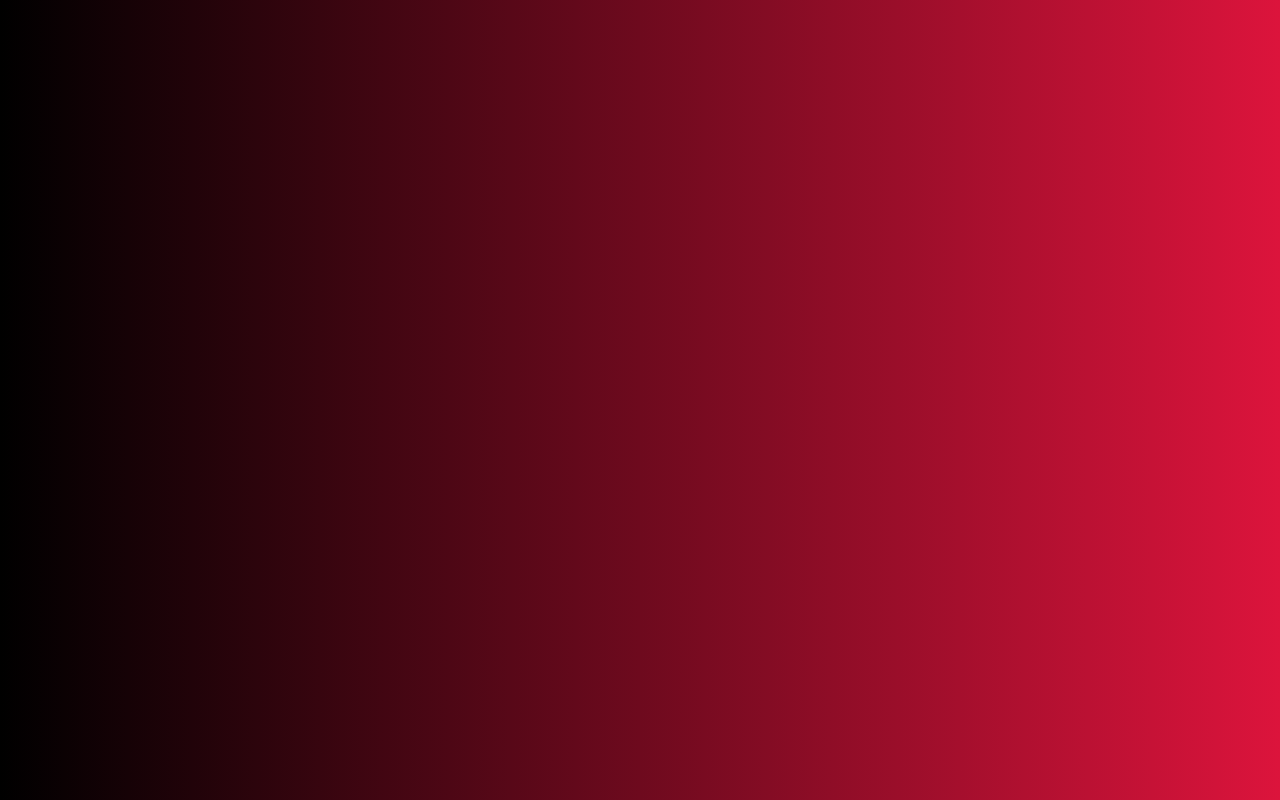
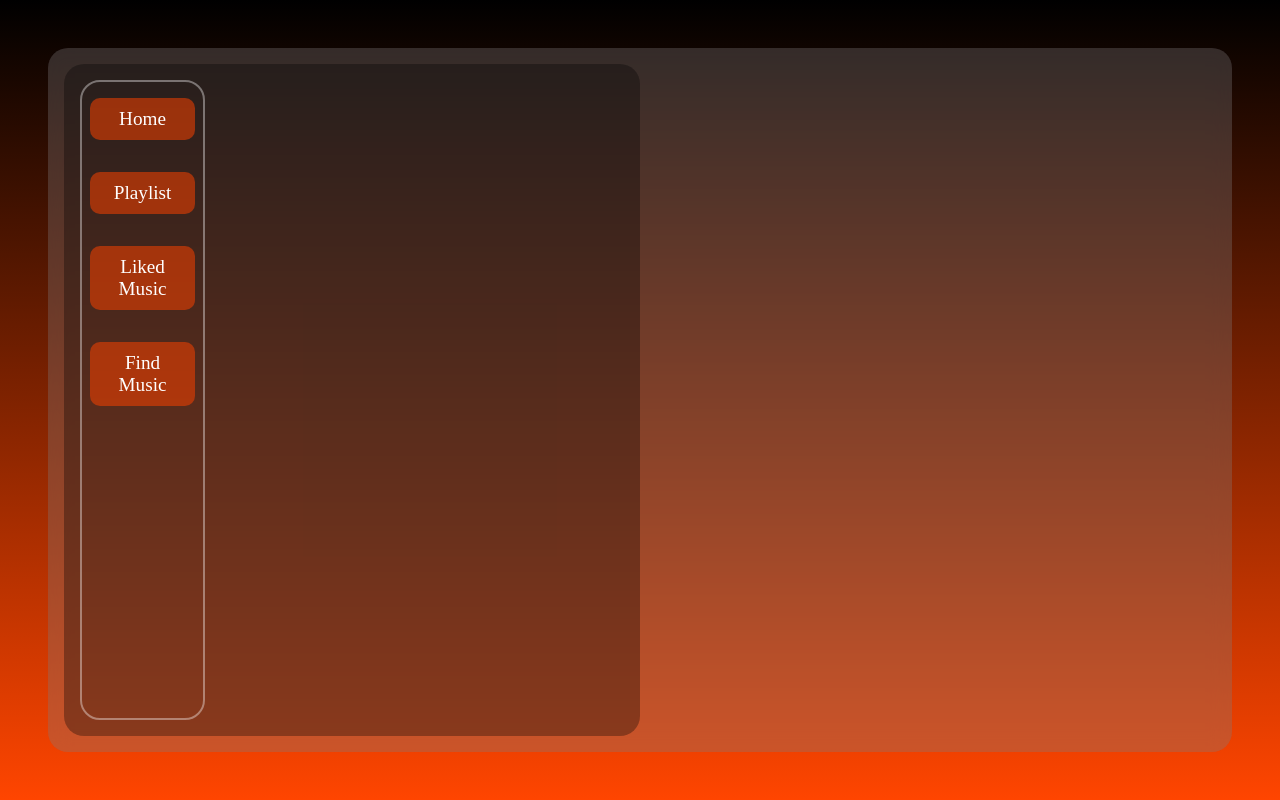
Before and after one commit to Zain-Ali-555/MZ-Player, a plain HTML site: page index.html in a window 1280 px wide. Drawn offline with Linux system fonts and the light colour scheme.

Commit message:
Side nav Done

```diff
--- a/index.html
+++ b/index.html
@@ -1,14 +1,21 @@
 <!DOCTYPE html>
 <html lang="en">
   <head>
-    <meta charset="UTF-8">
-    <meta name="viewport" content="width=device-width, initial-scale=1.0">
-    <title>Document</title>
-    <link rel="stylesheet" href="style.css">
+    <meta charset="UTF-8" />
+    <meta name="viewport" content="width=device-width, initial-scale=1.0" />
+    <title>MZT5 Player</title>
+    <link rel="stylesheet" href="style.css" />
   </head>
   <body>
     <div class="musicPlayer">
-            <div class="left"></div>
+      <div class="left">
+        <div class="sideNav">
+          <h5>Home</h5>
+          <h5>Playlist</h5>
+          <h5>Liked Music</h5>
+          <h5>Find Music</h5>
+        </div>
+      </div>
       <div class="right"></div>
     </div>
   </body>
--- a/style.css
+++ b/style.css
@@ -11,5 +11,49 @@ body {
 }
 
 body {
-  background: linear-gradient(90deg ,black, crimson);
+  background: linear-gradient(180deg, black, orangered);
+  color: white;
+  height: 100vh;
+  width: 100vw;
+  padding: 3rem;
 }
+
+.musicPlayer {
+  background-color: rgba(130, 127, 126, 0.326);
+  width: 100%;
+  height: 100%;
+  border-radius: 20px;
+  padding: 1rem;
+  backdrop-filter: blur(10px);
+}
+
+.left {
+  height: 100%;
+  width: 50%;
+  background-color: rgba(0, 0, 0, 0.318);
+  border-radius: 20px;
+  padding: 1rem;
+}
+
+.sideNav {
+  height: 100%;
+  width: 23%;
+  border: 2px solid rgba(255, 255, 255, 0.379);
+  display: flex;
+  align-items: center;
+  flex-direction: column;
+  border-radius: 20px;
+  padding: 0 0.5rem;
+}
+
+.sideNav h5 {
+  font-size: larger;
+  font-weight: 500;
+  margin: 1rem 0;
+  background-color: #ef400090;
+  padding: 10px;
+  border-radius: 10px;
+  width: 100%;
+  text-align: center;
+  cursor: pointer;
+}
```
Also changed, not shown: 1 other file. Lines whose indentation alone changed are shown as unchanged.
